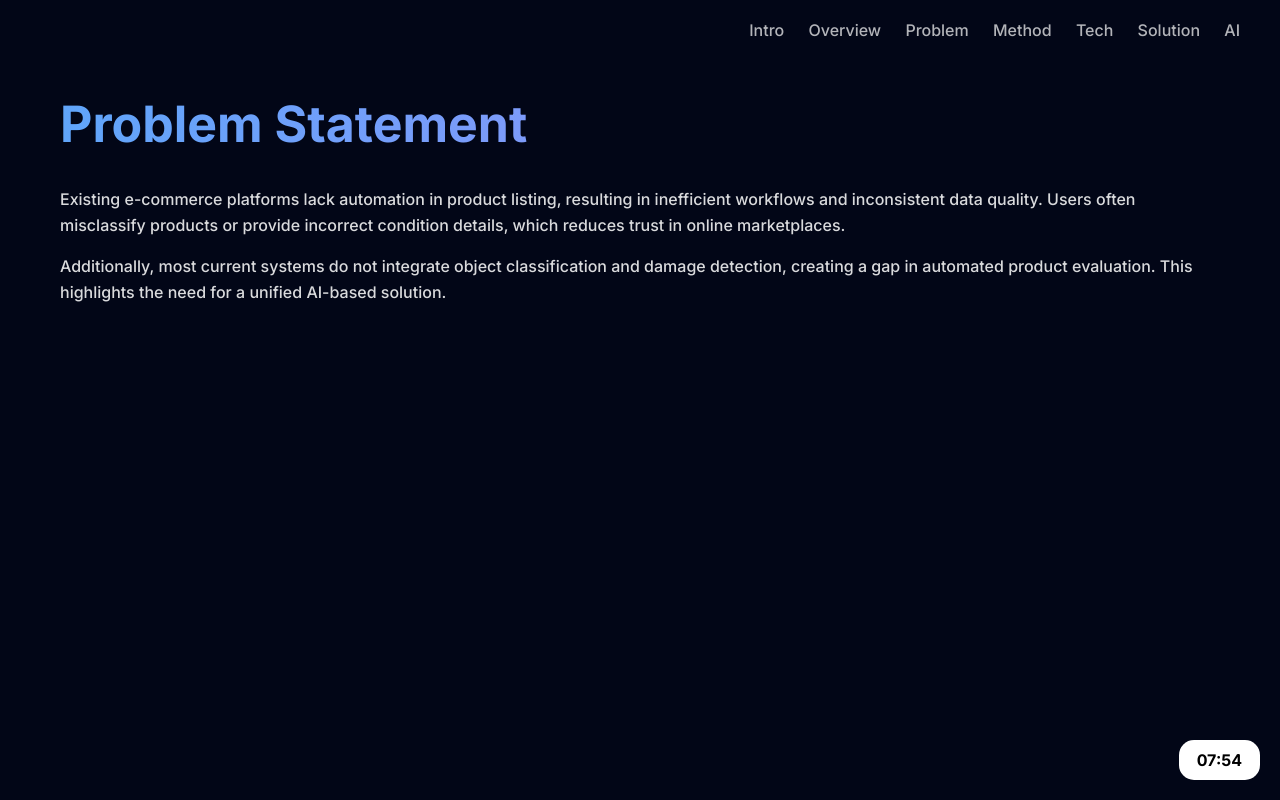
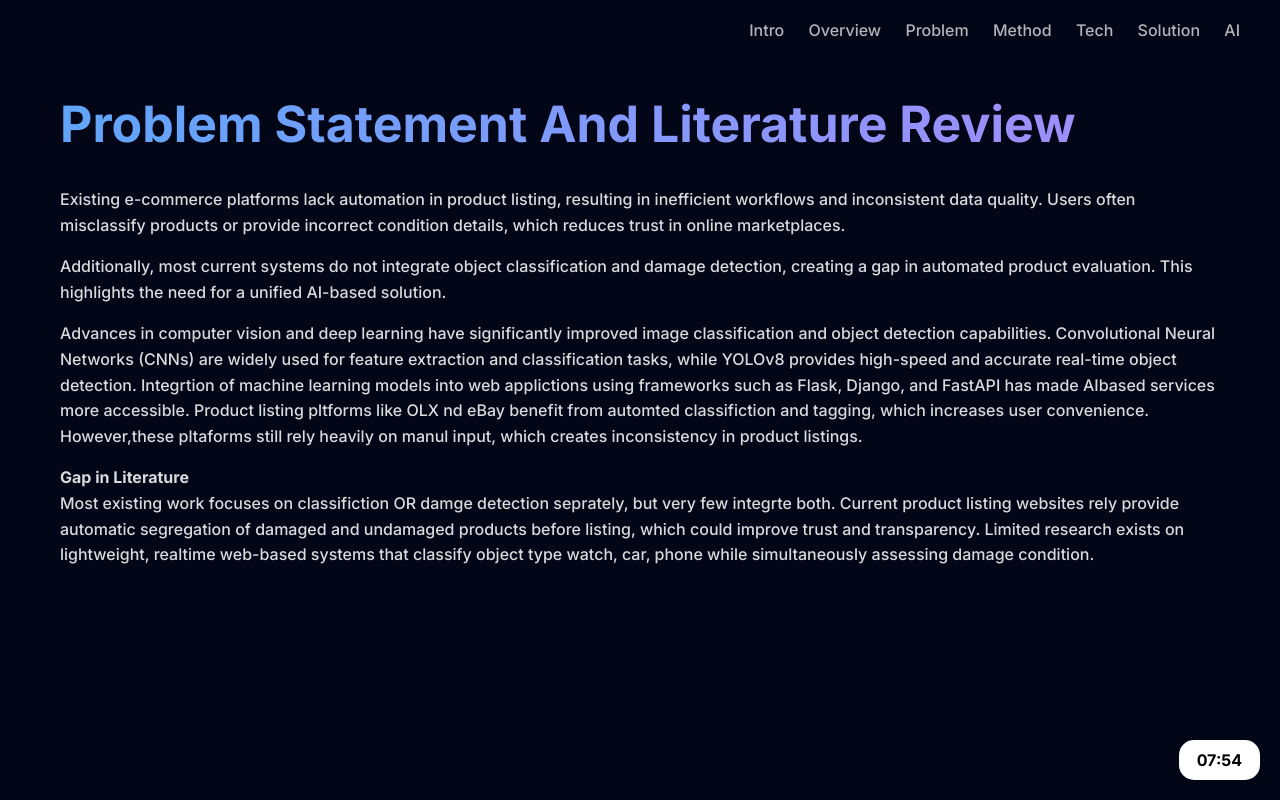
Before and after one commit to Arnav-api/pbl_project, a plain HTML site: page index.html in a window 1280 px wide. Both pictures are taken after a click on the element "Problem". Drawn offline with Linux system fonts and the light colour scheme.

Commit message:
Update index.html

```diff
--- a/index.html
+++ b/index.html
@@ -148,7 +148,7 @@ nav span:hover {
 
 <!-- Slide 4 -->
 <div class="slide">
-  <h1>Problem Statement</h1>
+  <h1>Problem Statement And Literature Review</h1>
   <p>
     Existing e-commerce platforms lack automation in product listing, resulting in inefficient workflows and
     inconsistent data quality. Users often misclassify products or provide incorrect condition details, which
@@ -158,11 +158,6 @@ nav span:hover {
     Additionally, most current systems do not integrate object classification and damage detection, creating a
     gap in automated product evaluation. This highlights the need for a unified AI-based solution.
   </p>
-</div>
-
-<!-- Slide 5 -->
-<div class="slide">
-  <h1>Literature Review</h1>
   <p>
     Advances in computer vision and deep learning have significantly improved image classification and object
     detection capabilities. Convolutional Neural Networks (CNNs) are widely used for feature extraction and
@@ -174,7 +169,7 @@ user convenience.
 However,these pltaforms still rely heavily on manul input, which creates inconsistency in product listings.
   </p>
   <p>
-     Gap in Literture
+     <strong>Gap in Literature</strong><br>
 Most existing work focuses on classifiction OR damge detection seprately, but very few integrte both.
 Current product listing websites rely provide automatic segregation of damaged and undamaged products
 before listing, which could improve trust and transparency.
@@ -183,6 +178,7 @@ phone while simultaneously assessing damage condition.
 
   </p>
 </div>
+
 
 <!-- Slide 6 -->
 <div class="slide">
```
